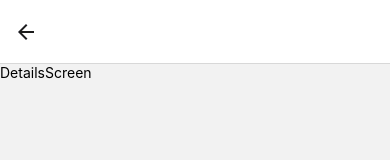
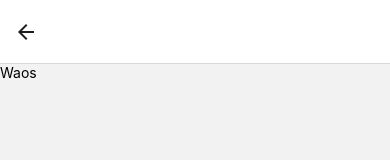
Before and after one commit to ElJosecito/coffee-app-react-native, a React Native app: screen /details in a window 390 px wide. Shown: the top 160 px of the page. Built offline with nearby package versions, Linux system fonts and the light colour scheme.

Commit message:
Update title option in Routes and change text in DetailsScreen

```diff
--- a/src/Routes/Routes.jsx
+++ b/src/Routes/Routes.jsx
@@ -31,7 +31,6 @@ const Routes = () => {
             component={DetailsScreen}
             options={{
               title: false
-
             }}
           />
         </Stack.Navigator>
--- a/src/screens/DetailsScreen.jsx
+++ b/src/screens/DetailsScreen.jsx
@@ -4,7 +4,7 @@ import React from 'react'
 const DetailsScreen = () => {
   return (
     <View>
-      <Text>DetailsScreen</Text>
+      <Text>Waos</Text>
     </View>
   )
 }
```
